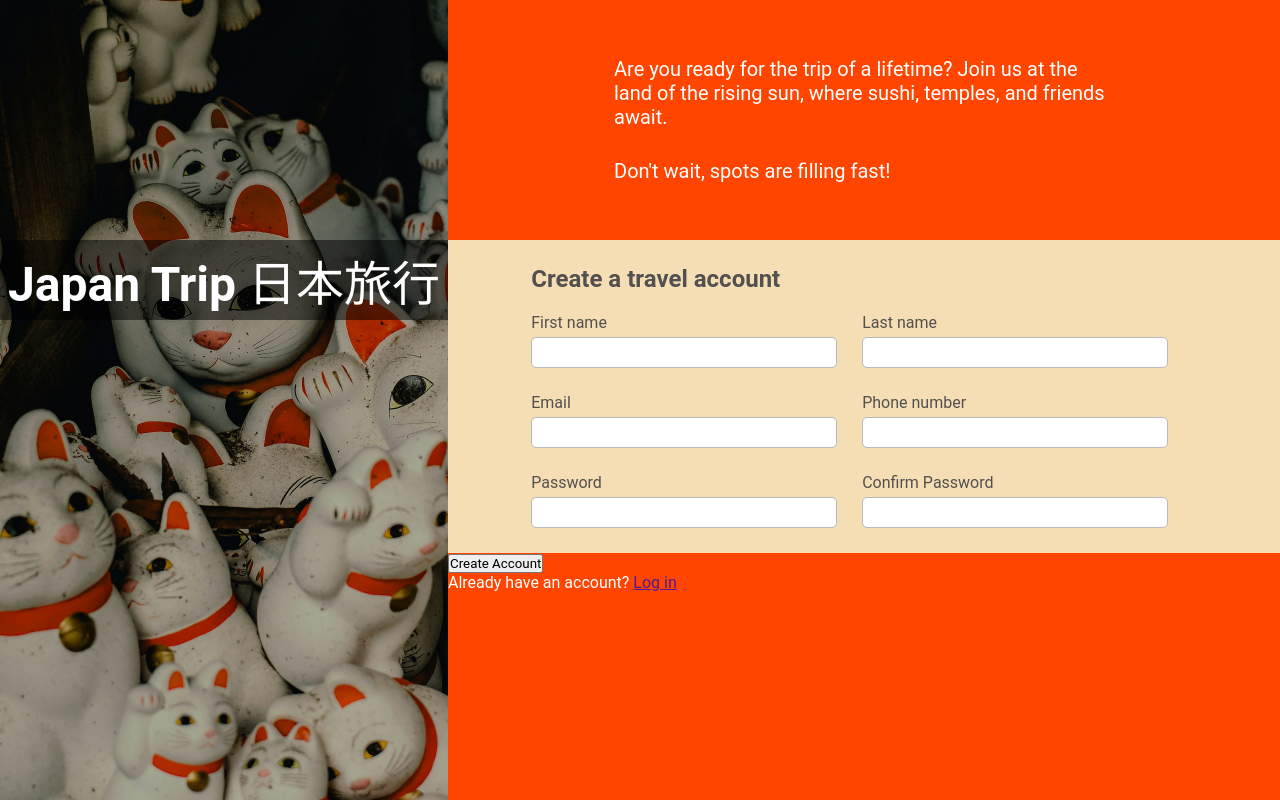
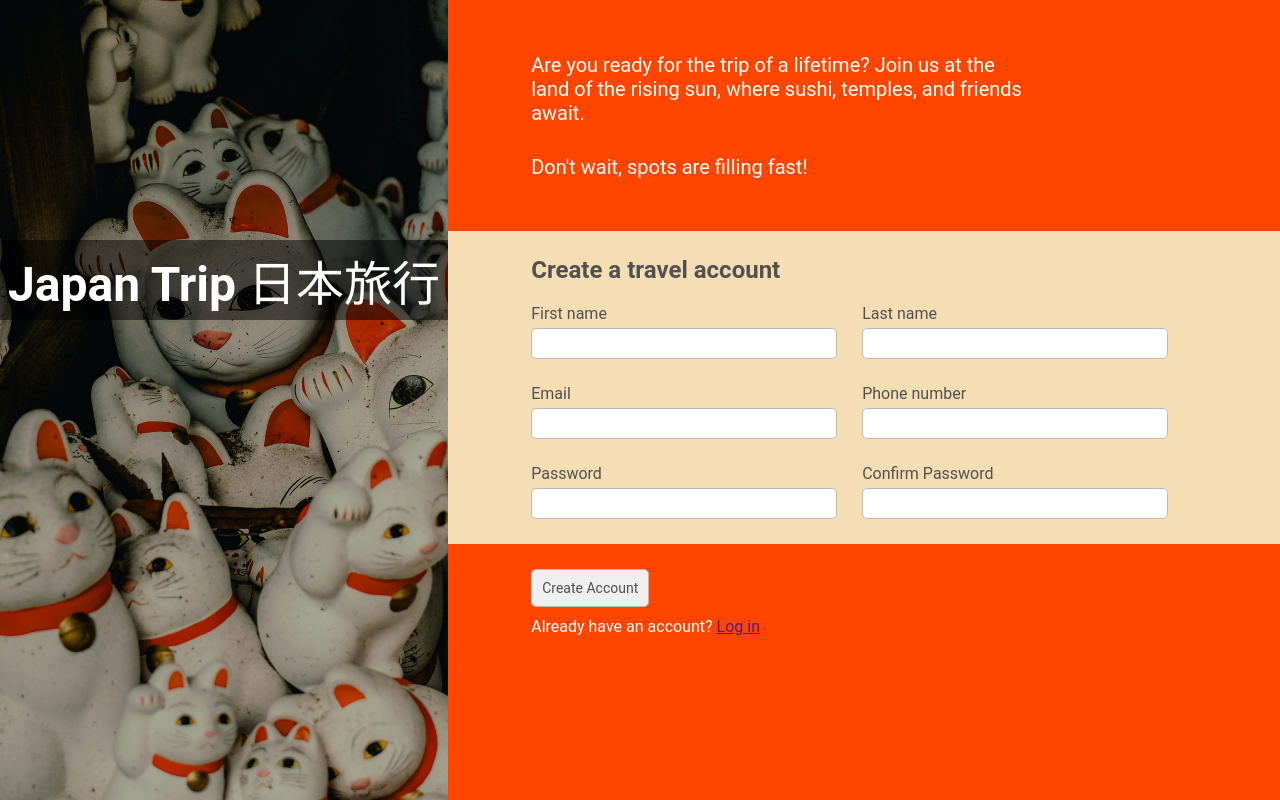
Before and after one commit to SamiraMSadat/odin-sign-up-form, a plain HTML site: page index.html in a window 1280 px wide. Drawn offline with Linux system fonts and the light colour scheme.

Commit message:
Style the submit button, adjust container margins to use percentages

```diff
--- a/styles.css
+++ b/styles.css
@@ -97,8 +97,7 @@ input {
    flex-direction: column;
    justify-content: center;
    gap: 30px;
-   max-width: 80%;
-   margin: 0 auto 0 auto;
+   margin-left: 10%;
 }
 
 .form-info-container p {
@@ -120,4 +119,18 @@ input {
 
 .form-submit-container {
     height: 30%;
+    margin-left: 10%;
+    margin-top: 25px;
 }
+
+button[type="submit"] {
+    padding: 10px;
+    margin-bottom: 10px;
+    color: var(--font-color-dark);
+    font-size: 14px;
+}
+
+button, input {
+    border:  1px solid var(--border-color-grey);
+    border-radius: 5px;
+}
```
